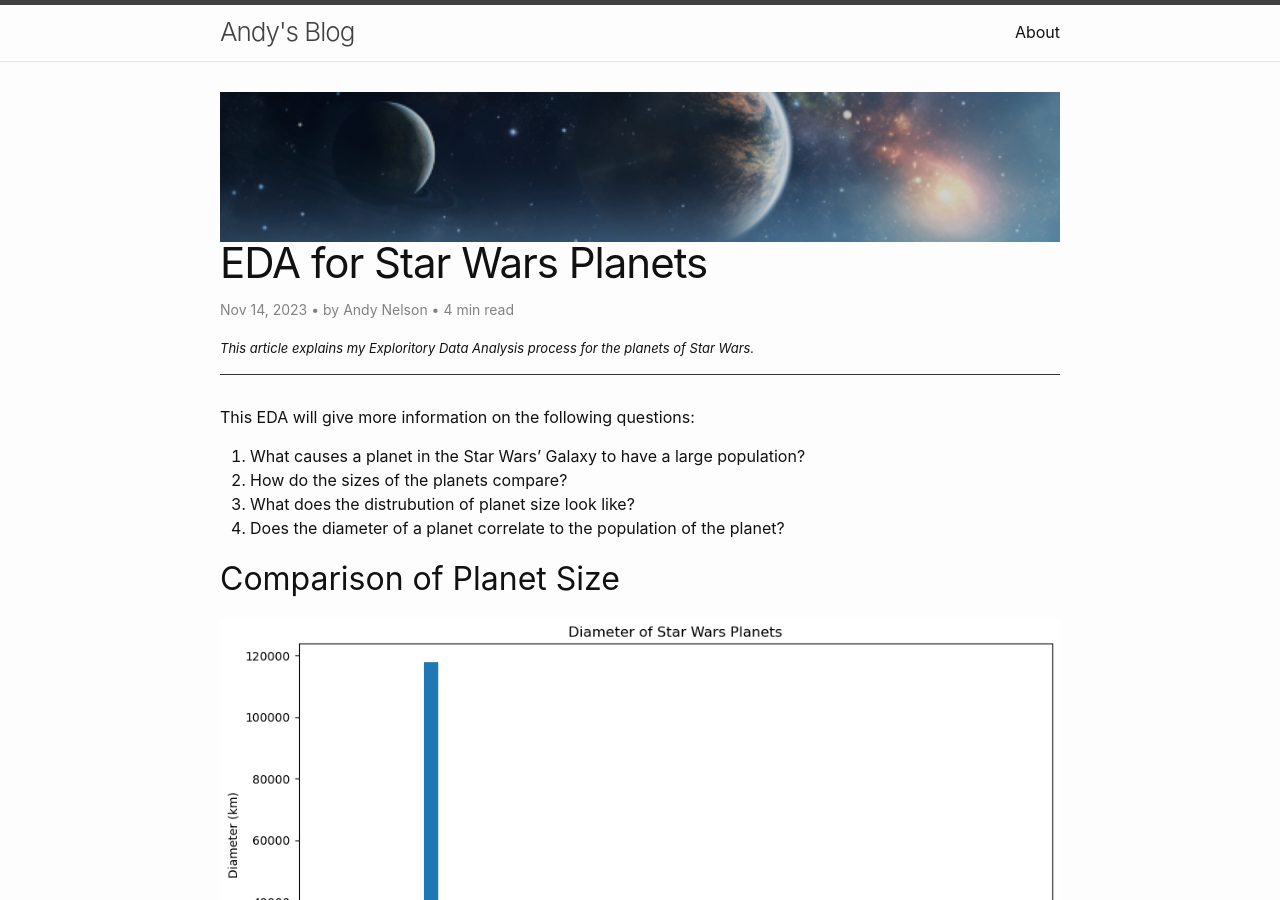
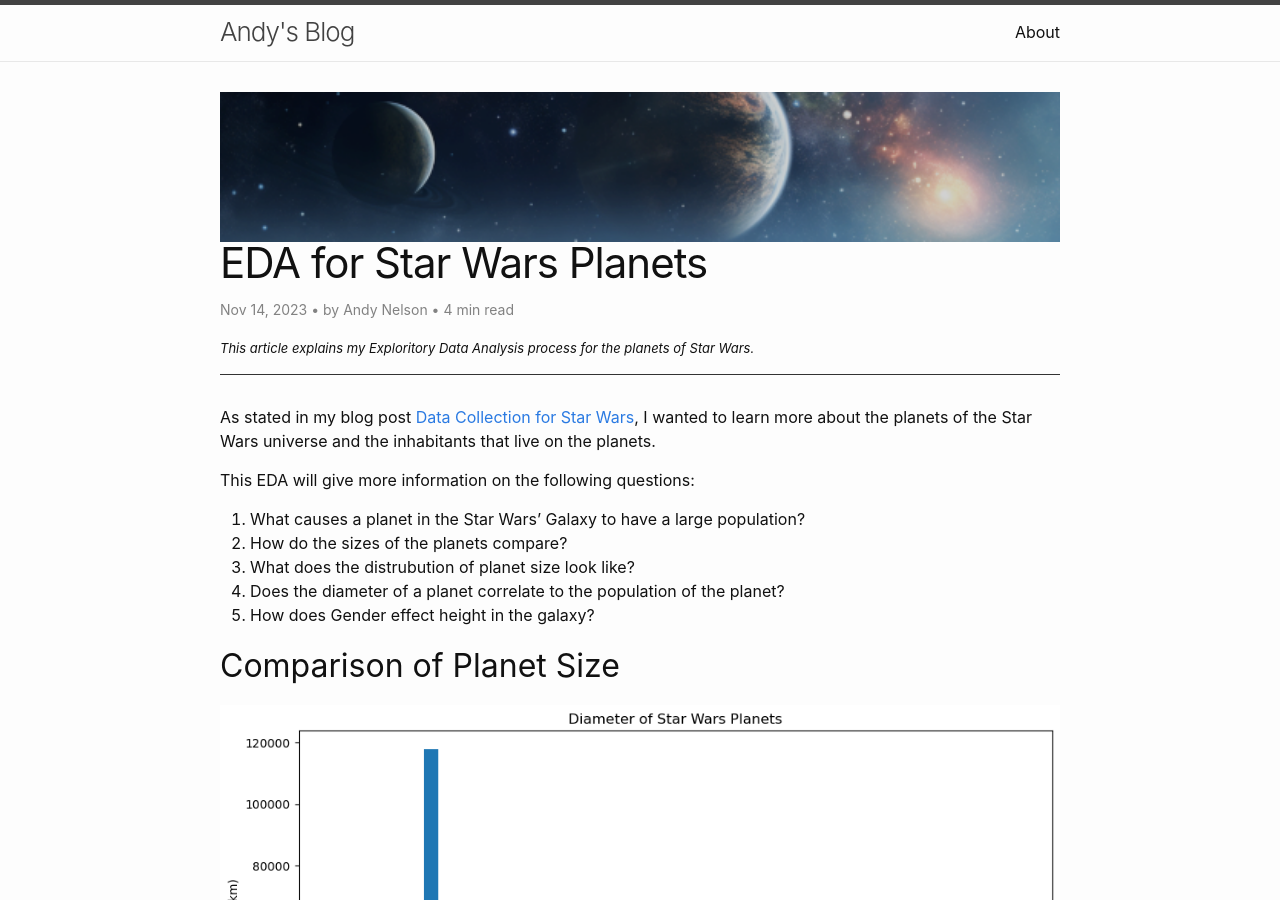
Before and after one commit to boi-andy/my-blog, a Jekyll site: the page built from _posts/2023-11-14-EDA.md, in a window 1280 px wide and 900 px high. Built offline with Jekyll 4.4.1, drawn with Linux system fonts in a browser that asks for light colours; comment, search, counter and statistics services are not loaded.

Commit message:
updated blogs w visuals

```diff
--- a/_posts/2023-11-14-EDA.md
+++ b/_posts/2023-11-14-EDA.md
@@ -6,12 +6,15 @@ description: This article explains my Exploritory Data Analysis process for the
 image: "/assets/images/EDAcover.png"
 ---
 
+As stated in my blog post [Data Collection for Star Wars](https://boi-andy.github.io/my-blog/2023/11/10/data-collection.html), I wanted to learn more about the planets of the Star Wars universe and the inhabitants that live on the planets.
+
 This EDA will give more information on the following questions:
 
 1. What causes a planet in the Star Wars' Galaxy to have a large population?
 2. How do the sizes of the planets compare?
 3. What does the distrubution of planet size look like?
 4. Does the diameter of a planet correlate to the population of the planet?
+5. How does Gender effect height in the galaxy?
 
 
 ## Comparison of Planet Size
```
Also changed, not shown: _posts/2023-11-10-data-collection.md (+1 -1 lines).
